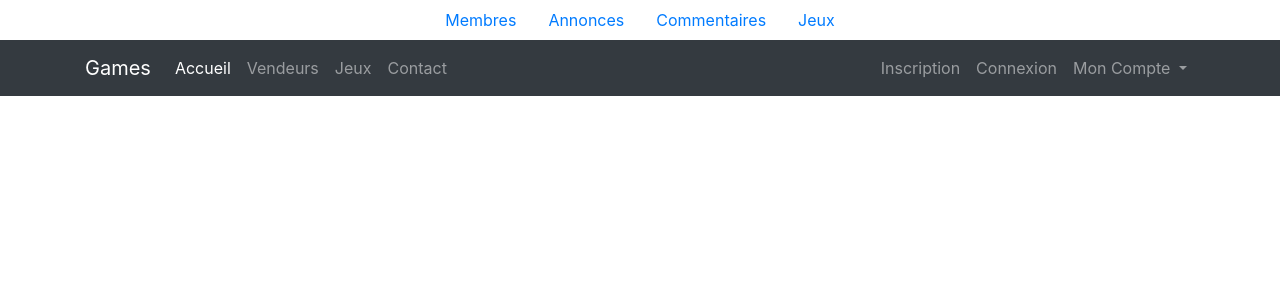
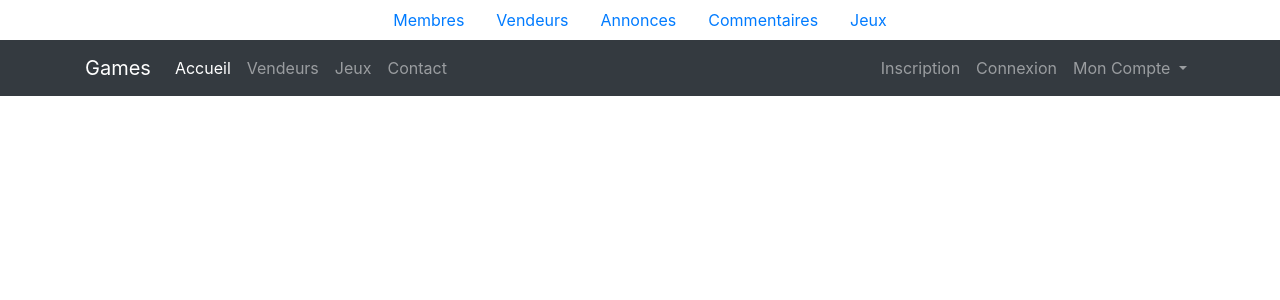
Before and after one commit to francoisba1138/projet-wf3, a Symfony app: template templates/api/index.html.twig in a window 1280 px wide. Shown: the top 300 px of the page. Run offline with Twig, Linux system fonts and the light colour scheme; the template is opened without the code that fills it, so the values that code supplies are empty; some libraries are stand-ins or nearby versions.

Commit message:
admin controlleurs

```diff
--- a/templates/base.html.twig
+++ b/templates/base.html.twig
@@ -15,16 +15,19 @@
 
     <ul class="nav justify-content-center">
         <li class="nav-item">
-            <a class="nav-link" href="#">Membres</a>
+            <a class="nav-link" href="{{ path('app_admin_buyer_index') }}">Membres</a>
         </li>
         <li class="nav-item">
-            <a class="nav-link" href="#">Annonces</a>
+            <a class="nav-link" href="{{ path('app_admin_seller_index') }}">Vendeurs</a>
         </li>
         <li class="nav-item">
-            <a class="nav-link" href="#">Commentaires</a>
+            <a class="nav-link" href="{{ path('app_admin_ad_index') }}">Annonces</a>
         </li>
         <li class="nav-item">
-            <a class="nav-link" href="#">Jeux</a>
+            <a class="nav-link" href="{{ path('app_admin_comment_index') }}">Commentaires</a>
+        </li>
+        <li class="nav-item">
+            <a class="nav-link" href="{{ path('app_admin_game_index') }}">Jeux</a>
         </li>
     </ul>
 
```
Also changed, not shown: src/Controller/Admin/AdController.php (added, +33 -0 lines), src/Controller/Admin/BuyerController.php (added, +33 -0 lines), src/Controller/Admin/CommentController.php (added, +33 -0 lines), src/Controller/Admin/GameController.php (added, +33 -0 lines), src/Controller/Admin/SellerController.php (added, +33 -0 lines), templates/admin/ad/index.html.twig (added), templates/admin/buyer/index.html.twig (added), templates/admin/comment/index.html.twig (added), templates/admin/index.html.twig (added), templates/admin/seller/index.html.twig (added).
